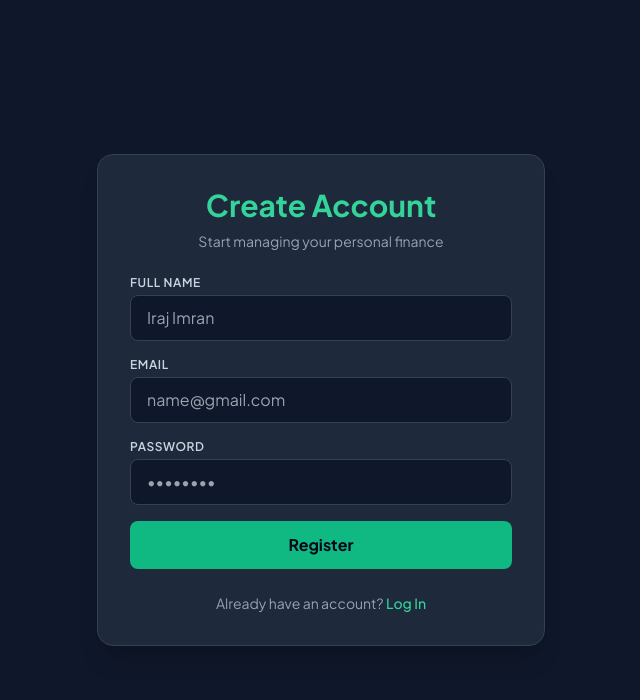
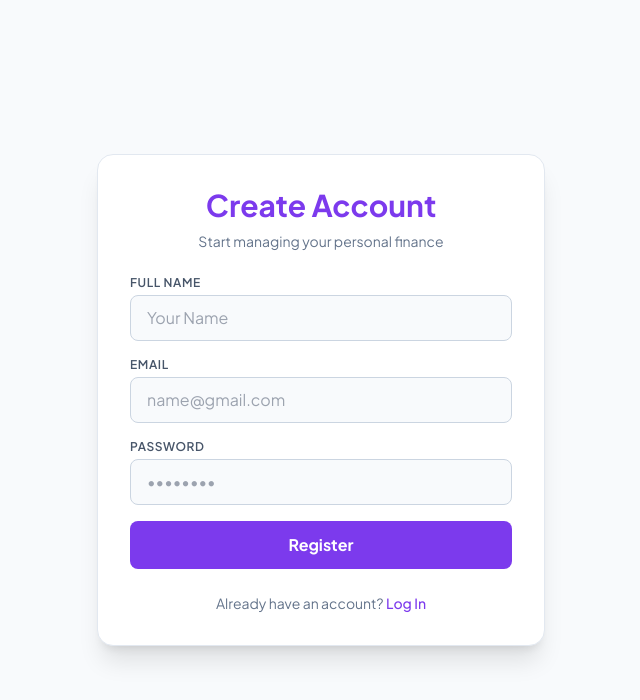
Before and after one commit to irajimran5-bot/Expense_tracker, a React app in the folder frontend/: page /register in a window 1280 px wide. Shown: the top 700 px of the page, without its empty margins (319-959 px from the left). Built offline with nearby package versions, Linux system fonts and the light colour scheme; the HTML template or start-up script is replaced by a standard one.

Commit message:
Modified the themes

```diff
--- a/frontend/src/pages/Login.jsx
+++ b/frontend/src/pages/Login.jsx
@@ -25,10 +25,10 @@ const Login=()=>{
     }
 };
 return (
-    <div className="min-h-screen bg-slate-900 text-slate-100 flex items-center justify-center p-4">
-      <div className="w-full max-w-md bg-slate-800 p-8 rounded-2xl shadow-xl border border-slate-700">
-        <h2 className="text-3xl font-bold text-center text-emerald-400 mb-2">Welcome Back</h2>
-        <p className="text-slate-400 text-center text-sm mb-6">Log in to track your expenses</p>
+    <div className="min-h-screen bg-slate-50 text-slate-900 flex items-center justify-center p-4">
+      <div className="w-full max-w-md bg-white p-8 rounded-2xl shadow-xl border border-slate-200">
+        <h2 className="text-3xl font-bold text-center text-violet-600 mb-2">Welcome Back</h2>
+        <p className="text-slate-500 text-center text-sm mb-6">Log in to track your expenses</p>
 
         {error && (
           <div className="bg-rose-500/10 border border-rose-500/50 text-rose-400 text-sm p-3 rounded-lg mb-4 text-center">
@@ -38,11 +38,11 @@ return (
 
         <form onSubmit={handleSubmit} className="space-y-4">
           <div>
-            <label className="block text-xs font-semibold text-slate-300 uppercase tracking-wider mb-1">Email</label>
+            <label className="block text-xs font-semibold text-slate-600 uppercase tracking-wider mb-1">Email</label>
             <input
               type="email"
               required
-              className="w-full bg-slate-900 border border-slate-700 rounded-lg px-4 py-2.5 focus:outline-none focus:border-emerald-500 text-slate-100"
+              className="w-full bg-slate-50 border border-slate-300 rounded-lg px-4 py-2.5 focus:outline-none focus:border-violet-600 text-slate-900"
               placeholder="name@gmail.com"
               value={formData.email}
               onChange={(e) => setFormData({ ...formData, email: e.target.value })}
@@ -50,11 +50,11 @@ return (
           </div>
 
           <div>
-            <label className="block text-xs font-semibold text-slate-300 uppercase tracking-wider mb-1">Password</label>
+            <label className="block text-xs font-semibold text-slate-600 uppercase tracking-wider mb-1">Password</label>
             <input
               type="password"
               required
-              className="w-full bg-slate-900 border border-slate-700 rounded-lg px-4 py-2.5 focus:outline-none focus:border-emerald-500 text-slate-100"
+              className="w-full bg-slate-50 border border-slate-300 rounded-lg px-4 py-2.5 focus:outline-none focus:border-violet-600 text-slate-100"
               placeholder="••••••••"
               value={formData.password}
               onChange={(e) => setFormData({ ...formData, password: e.target.value })}
@@ -64,7 +64,7 @@ return (
           <button
             type="submit"
             disabled={loading}
-            className="w-full bg-emerald-500 hover:bg-emerald-600 text-slate-950 font-bold py-3 rounded-lg transition-colors duration-200 mt-2 disabled:opacity-50"
+            className="w-full bg-violet-600 hover:bg-violet-700 text-white font-bold py-3 rounded-lg transition-colors duration-200 mt-2 disabled:opacity-50"
           >
             {loading ? "Logging in..." : "Log In"}
           </button>
@@ -72,7 +72,7 @@ return (
 
         <p className="text-slate-400 text-sm text-center mt-6">
           Don't have an account?{" "}
-          <Link to="/register" className="text-emerald-400 hover:underline font-medium">
+          <Link to="/register" className="text-violet-600 hover:underline font-medium">
             Register
           </Link>
         </p>
--- a/frontend/src/pages/Register.jsx
+++ b/frontend/src/pages/Register.jsx
@@ -26,36 +26,36 @@ const Register = () => {
   };
 
  return (
-    <div className="min-h-screen bg-slate-900 text-slate-100 flex items-center justify-center p-4">
-      <div className="w-full max-w-md bg-slate-800 p-8 rounded-2xl shadow-xl border border-slate-700">
-        <h2 className="text-3xl font-bold text-center text-emerald-400 mb-2">Create Account</h2>
-        <p className="text-slate-400 text-center text-sm mb-6">Start managing your personal finance</p>
+  <div className="min-h-screen bg-slate-50 text-slate-900 flex items-center justify-center p-4">
+    <div className="w-full max-w-md bg-white p-8 rounded-2xl shadow-xl border border-slate-200">
+      <h2 className="text-3xl font-bold text-center text-violet-600 mb-2">Create Account</h2>
+      <p className="text-slate-500 text-center text-sm mb-6">Start managing your personal finance</p>
 
       {error && (
-          <div className="bg-rose-500/10 border border-rose-500/50 text-rose-400 text-sm p-3 rounded-lg mb-4 text-center">
+        <div className="bg-rose-500/10 border border-rose-500/50 text-rose-500 text-sm p-3 rounded-lg mb-4 text-center">
           {error}
         </div>
       )}
 
       <form onSubmit={handleSubmit} className="space-y-4">
         <div>
-            <label className="block text-xs font-semibold text-slate-300 uppercase tracking-wider mb-1">Full Name</label>
+          <label className="block text-xs font-semibold text-slate-600 uppercase tracking-wider mb-1">Full Name</label>
           <input
             type="text"
             required
-              className="w-full bg-slate-900 border border-slate-700 rounded-lg px-4 py-2.5 focus:outline-none focus:border-emerald-500 text-slate-100"
-              placeholder="Iraj Imran"
+            className="w-full bg-slate-50 border border-slate-300 rounded-lg px-4 py-2.5 focus:outline-none focus:border-violet-600 text-slate-900"
+            placeholder="Your Name"
             value={formData.name}
             onChange={(e) => setFormData({ ...formData, name: e.target.value })}
           />
         </div>
 
         <div>
-            <label className="block text-xs font-semibold text-slate-300 uppercase tracking-wider mb-1">Email</label>
+          <label className="block text-xs font-semibold text-slate-600 uppercase tracking-wider mb-1">Email</label>
           <input
             type="email"
             required
-              className="w-full bg-slate-900 border border-slate-700 rounded-lg px-4 py-2.5 focus:outline-none focus:border-emerald-500 text-slate-100"
+            className="w-full bg-slate-50 border border-slate-300 rounded-lg px-4 py-2.5 focus:outline-none focus:border-violet-600 text-slate-900"
             placeholder="name@gmail.com"
             value={formData.email}
             onChange={(e) => setFormData({ ...formData, email: e.target.value })}
@@ -63,11 +63,11 @@ const Register = () => {
         </div>
 
         <div>
-            <label className="block text-xs font-semibold text-slate-300 uppercase tracking-wider mb-1">Password</label>
+          <label className="block text-xs font-semibold text-slate-600 uppercase tracking-wider mb-1">Password</label>
           <input
             type="password"
             required
-              className="w-full bg-slate-900 border border-slate-700 rounded-lg px-4 py-2.5 focus:outline-none focus:border-emerald-500 text-slate-100"
+            className="w-full bg-slate-50 border border-slate-300 rounded-lg px-4 py-2.5 focus:outline-none focus:border-violet-600 text-slate-900"
             placeholder="••••••••"
             value={formData.password}
             onChange={(e) => setFormData({ ...formData, password: e.target.value })}
@@ -77,21 +77,20 @@ const Register = () => {
         <button
           type="submit"
           disabled={loading}
-            className="w-full bg-emerald-500 hover:bg-emerald-600 text-slate-950 font-bold py-3 rounded-lg transition-colors duration-200 mt-2 disabled:opacity-50"
+          className="w-full bg-violet-600 hover:bg-violet-700 text-white font-bold py-3 rounded-lg transition-colors duration-200 mt-2 disabled:opacity-50"
         >
           {loading ? "Creating Account..." : "Register"}
         </button>
       </form>
 
-        <p className="text-slate-400 text-sm text-center mt-6">
+      <p className="text-slate-500 text-sm text-center mt-6">
         Already have an account?{" "}
-          <Link to="/login" className="text-emerald-400 hover:underline font-medium">
+        <Link to="/login" className="text-violet-600 hover:underline font-medium">
           Log In
         </Link>
       </p>
     </div>
   </div>
 );
-};
-
+}
 export default Register;
```
Lines whose indentation alone changed are shown as unchanged.
